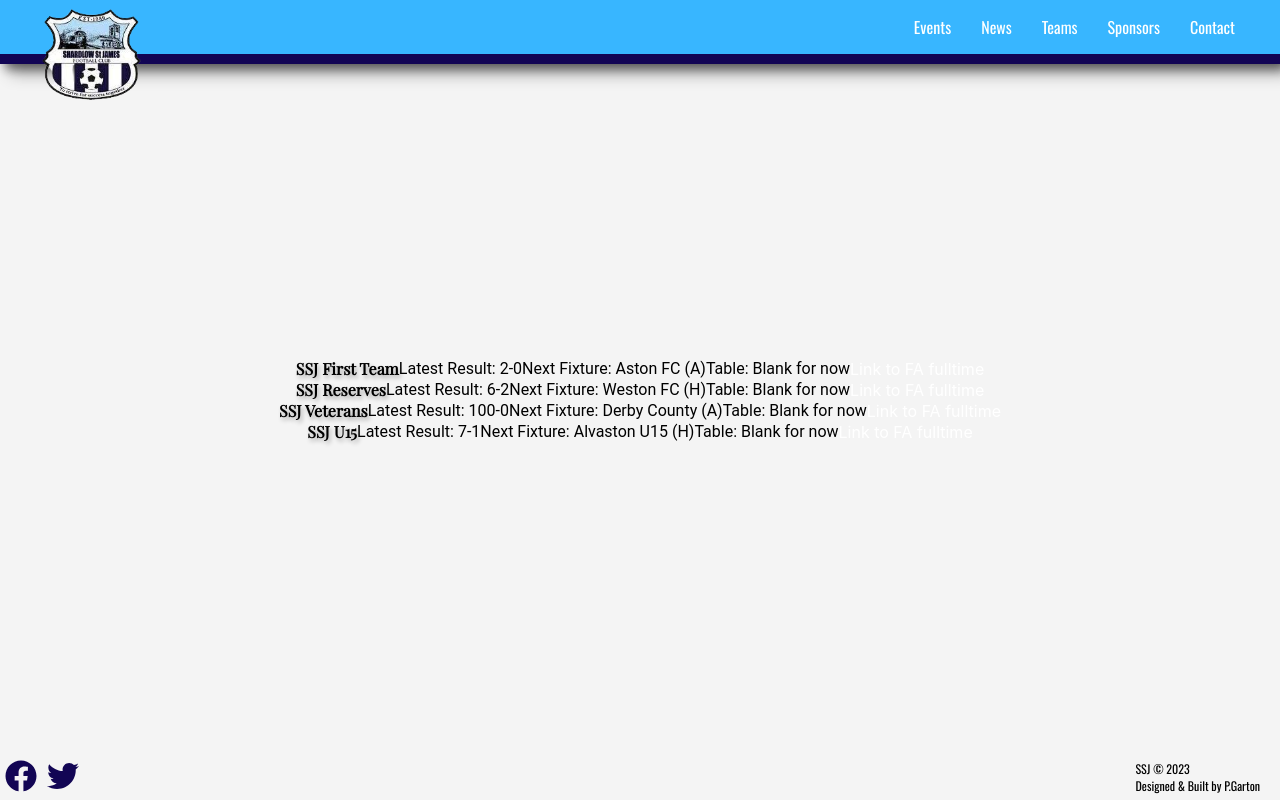
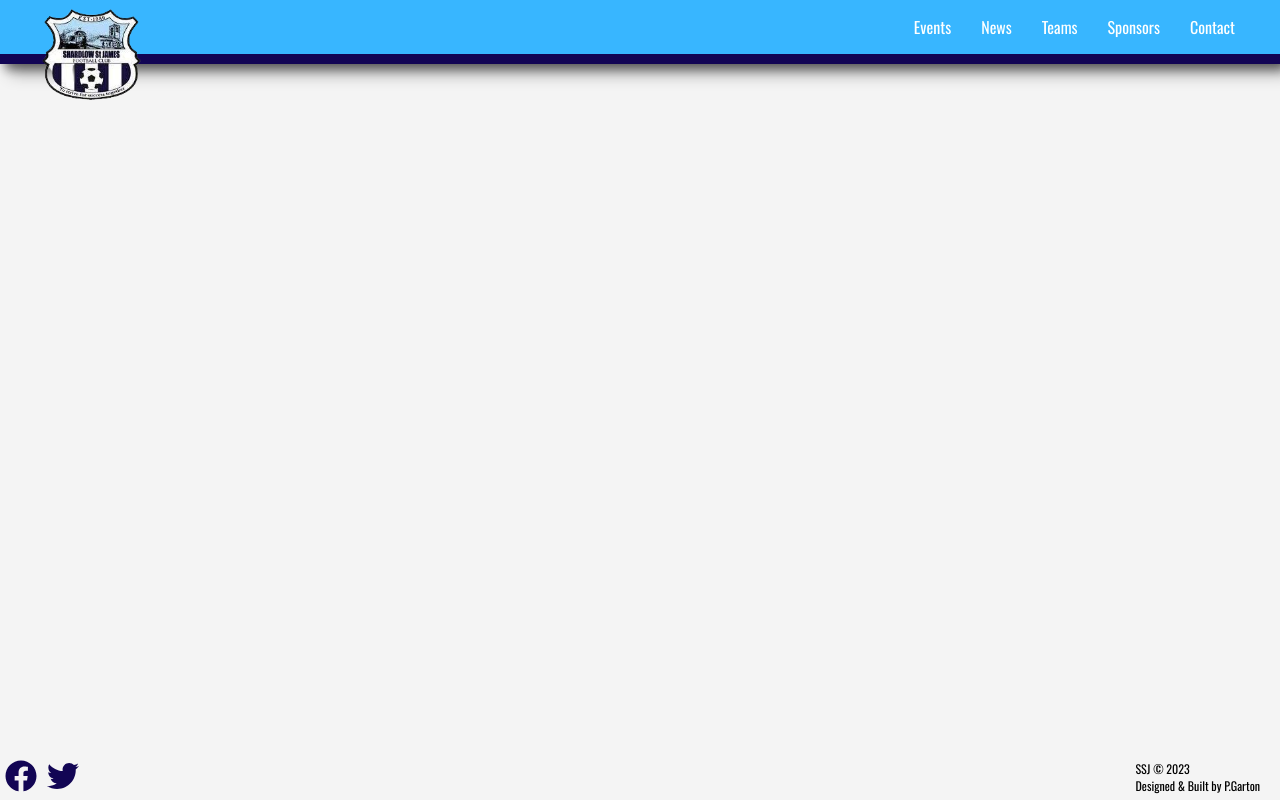
Before and after one commit to paulg44/shardlow_st_james, a React (Create React App) app in the folder ssj/: page /teams in a window 1280 px wide. Built offline with nearby package versions, Linux system fonts and the light colour scheme.

Commit message:
added an isActive true? and it now only renders data that corresponds to the navbar click

```diff
--- a/ssj/src/App.js
+++ b/ssj/src/App.js
@@ -17,25 +17,25 @@ function App() {
   // Data will be pulled from fa, for now using dummy data
   const teamsData = [
     {
-      teamName: "SSJ First Team",
+      teamName: "First Team",
       latestResult: "2-0",
       nextFixture: "Aston FC (A)",
       table: "Blank for now",
     },
     {
-      teamName: "SSJ Reserves",
+      teamName: "Reserves",
       latestResult: "6-2",
       nextFixture: "Weston FC (H)",
       table: "Blank for now",
     },
     {
-      teamName: "SSJ Veterans",
+      teamName: "Veterans",
       latestResult: "100-0",
       nextFixture: "Derby County (A)",
       table: "Blank for now",
     },
     {
-      teamName: "SSJ U15",
+      teamName: "U15",
       latestResult: "7-1",
       nextFixture: "Alvaston U15 (H)",
       table: "Blank for now",
@@ -57,13 +57,13 @@ function App() {
 
   return (
     <BrowserRouter className="App">
-      <NavBar onTeamClick={handleTeamClick} teamsData={teamsData} />
+      <NavBar handleTeamClick={handleTeamClick} teamsData={teamsData} />
       <Routes>
         <Route path="/" element={<Homepage homepageImg={homepageImg} />} />
         <Route path="/events" element={<Event />} />
         <Route path="/news" element={<News />} />
         <Route
-          path="/teams"
+          path="/teams/:teamName"
           element={
             <TeamsDisplay teamsData={teamsData} activeTeam={activeTeam} />
           }
--- a/ssj/src/Components/Pages/TeamsDisplay/Teams/Teams.js
+++ b/ssj/src/Components/Pages/TeamsDisplay/Teams/Teams.js
@@ -11,7 +11,7 @@ function Teams({
   isActive,
 }) {
   return (
-    <div className="teams">
+    <div className={`team ${isActive ? "active" : ""}`}>
       <h4>{teamName}</h4>
       {/* All of these will be fetched from the fa full time website */}
       <p>Latest Result: {latestResult}</p>
--- a/ssj/src/Components/Pages/TeamsDisplay/TeamsDisplay.js
+++ b/ssj/src/Components/Pages/TeamsDisplay/TeamsDisplay.js
@@ -22,10 +22,11 @@ function TeamsDisplay({ teamsData, activeTeam }) {
       <div>
         {teamsData.map((team, index) => (
           <div key={index}>
-            <Teams
-              {...team}
-              isActive={activeTeam && team.teamName === activeTeam.teamName}
-            />
+            {activeTeam && team.teamName === activeTeam.teamName ? (
+              <Teams {...team} isActive={true} />
+            ) : (
+              ""
+            )}
           </div>
         ))}
       </div>
--- a/ssj/src/Components/SmallComponents/NavBar/NavBar.js
+++ b/ssj/src/Components/SmallComponents/NavBar/NavBar.js
@@ -3,7 +3,7 @@ import { Link } from "react-router-dom";
 import logo from "../../../IMG/ssj_badge-removebg-preview.png";
 import "./NavBar.css";
 
-function NavBar({ onTeamClick, teamsData }) {
+function NavBar({ handleTeamClick, teamsData }) {
   return (
     <nav className="navbar">
       <div className="navContainer">
@@ -27,7 +27,10 @@ function NavBar({ onTeamClick, teamsData }) {
                 <li>U15</li>
               </ul> */}
                 {teamsData.map((team, index) => (
-                  <li key={index} onClick={() => onTeamClick(team.teamName)}>
+                  <li
+                    key={index}
+                    onClick={() => handleTeamClick(team.teamName)}
+                  >
                     <Link to={`/teams/${team.teamName}`}>{team.teamName}</Link>
                   </li>
                 ))}
```
